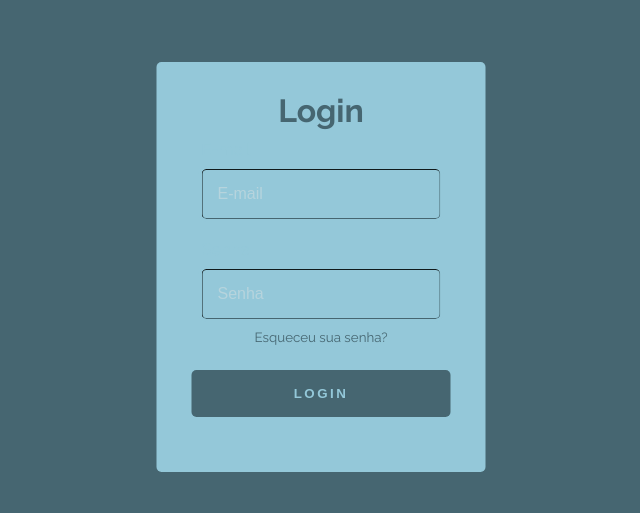
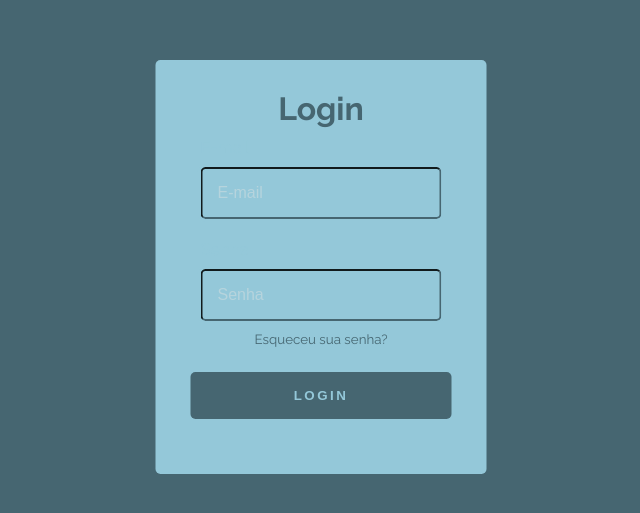
Before and after one commit to DinFloat/Login-RegistroAtt1, a plain HTML site: page index.html in a window 1280 px wide. Shown: the part 133-646 px from the top of the page, without its empty margins (319-959 px from the left). Drawn offline with Linux system fonts and the light colour scheme.

Commit message:
grossura borda

```diff
--- a/style.css
+++ b/style.css
@@ -37,7 +37,7 @@
 
         .entrada > input{
             width: 100%;
-            border-width: 1.5px;
+            border-width: 2px;
             border-color: #466671;
             border-radius: 5px;
             padding: 15px;
```
